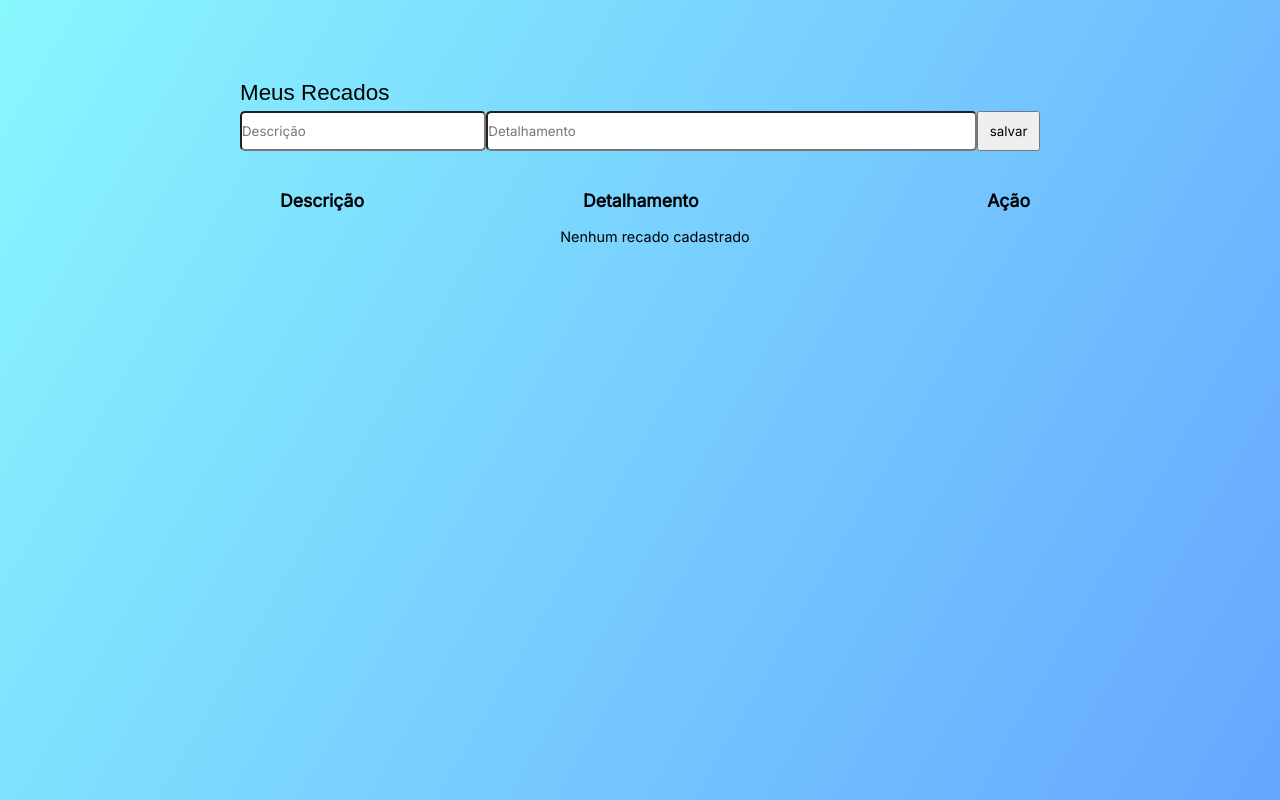
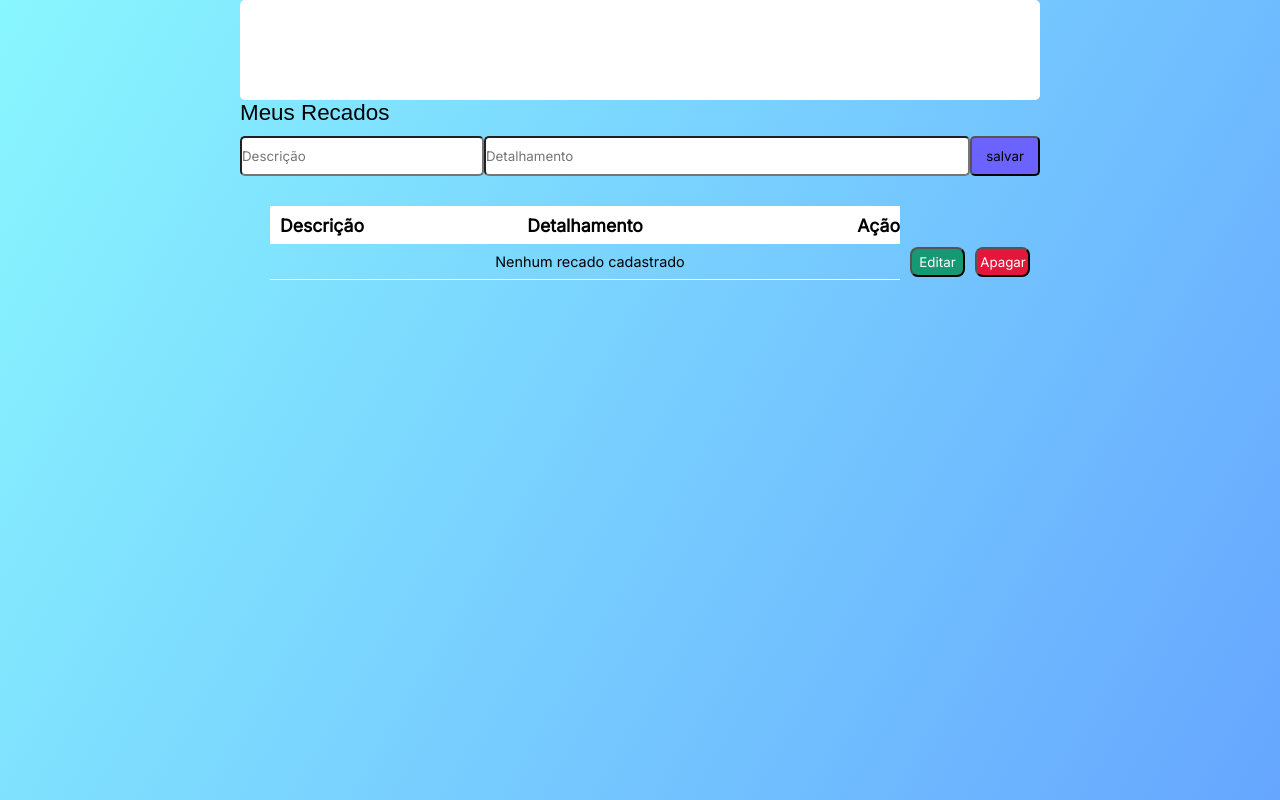
Before and after one commit to Lucasdevzx3/Atv-final-modulo, a plain HTML site: page recados.html in a window 1280 px wide. Drawn offline with Linux system fonts and the light colour scheme.

Commit message:
ajustes css

```diff
--- a/public/css/style.css
+++ b/public/css/style.css
@@ -213,8 +213,10 @@ section.painel {
 }
 
 div.painel-dados {
-    height: 80px;
-    padding: 30px;
+    height: 100px;
+    padding: 50px;
+    background-color: white;
+    border-radius: 5px;
 }
 
 div.painel-recados {
@@ -228,7 +230,7 @@ div.painel-recados {
     font: normal normal lighter 1.4em sans-serif;
     display: block;
     text-align: left;
-    margin-bottom: 5px;
+    margin-bottom: 10px;
 }
 
 
@@ -257,6 +259,31 @@ div.painel-recados {
     width: 100px;
     height: 40px;
     margin-top: 0;
+    background-color: #6c63ff;
+    padding: 0.62rem;
+    border-radius: 5px;
+    cursor: pointer;
+}
+.btn-editar {
+    width: 55px;
+    height: 30px;
+    margin-top: 0;
+    background-color: #159874;
+    padding: 0.2rem;
+    border-radius: 8px;
+    cursor: pointer;
+    color: white;
+
+}
+.btn-apagar {
+    width: 55px;
+    height: 30px;
+    margin-top: 0;
+    background-color: #e3173b;
+    padding: 0.2rem;
+    border-radius: 8px;
+    cursor: pointer;
+    color: white;
 }
 
 #tabela-recados {
@@ -265,10 +292,6 @@ div.painel-recados {
     position: absolute;
     border-collapse: collapse;
     text-indent: 10px;
-}
-
-#th-codigo{
-    width: 150px;
 }
 
 #th-descricao{
@@ -282,15 +305,10 @@ div.painel-recados {
 .linha {
     height: 35px;
     border-top: 0;
-    border-bottom: 1px solid var(--cor1);
+    border-bottom: 1px solid white;
     border-left: 0;
     border-right: 0;
     font-size: 0.9em;
-}
-
-.linha:hover{
-    background-color: var(--cor1);
-    color: var(--cor4);
 }
 
 input.btn-registros {
@@ -305,13 +323,12 @@ input.btn-registros:hover {
 
 #linha-inicial{
     text-align: center;
-    color: var(--cor1);
 }
 
 th {
     height: 38px;
-    color: var(--cor0);
-    background-color: var(--cor3);
+    color: black;
+    background-color: white;
     border-left: 0;
     border-right: 0;
     text-align: left;
--- a/recados.html
+++ b/recados.html
@@ -31,6 +31,8 @@
                 <tbody>
                     <tr id="linha-inicial">
                         <td colspan="4" class="linha">Nenhum recado cadastrado</td>
+                        <td><button class="btn-editar">Editar</button></td>
+                        <td><button class="btn-apagar">Apagar</button></td>
 
                     </tr>
                 </tbody>
```
